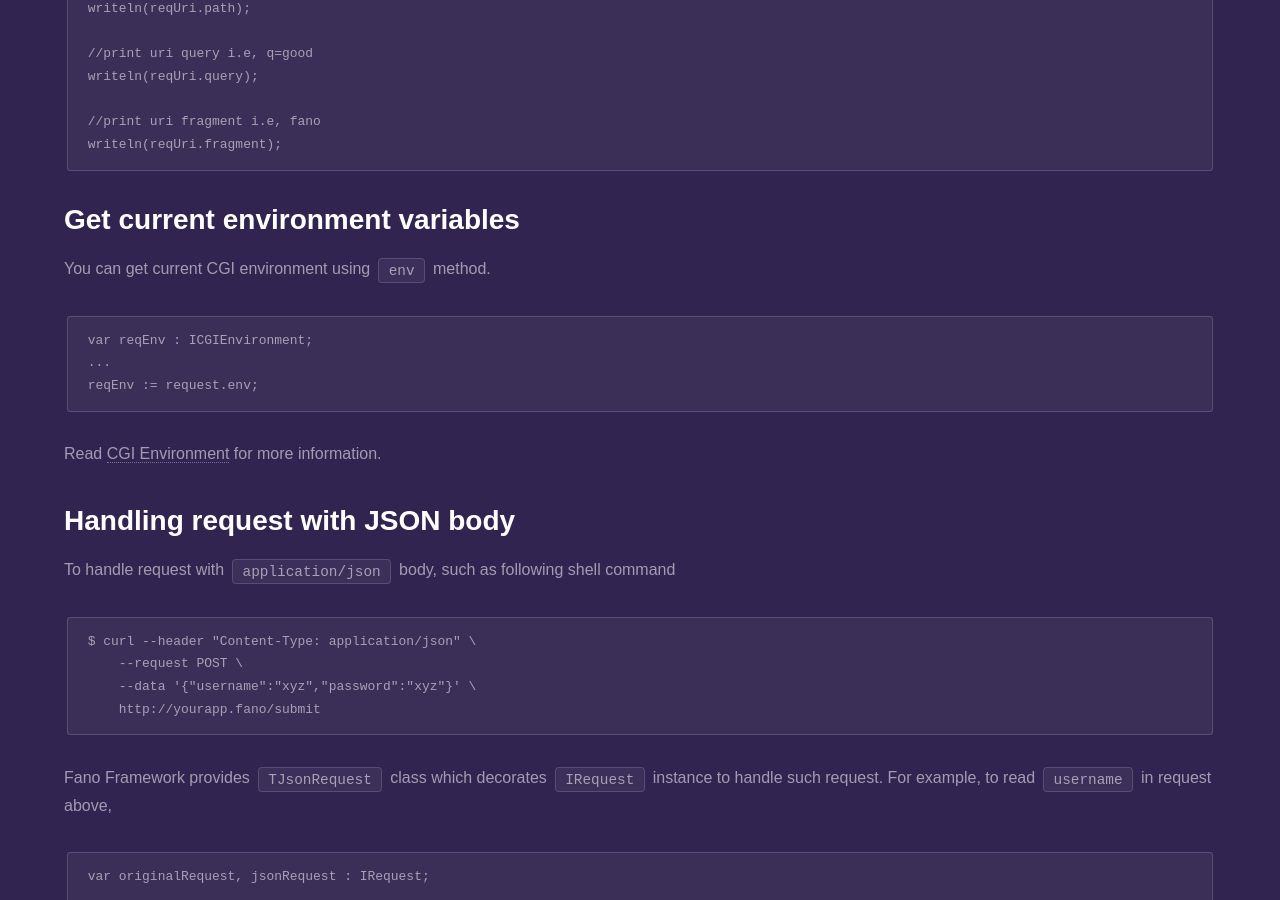
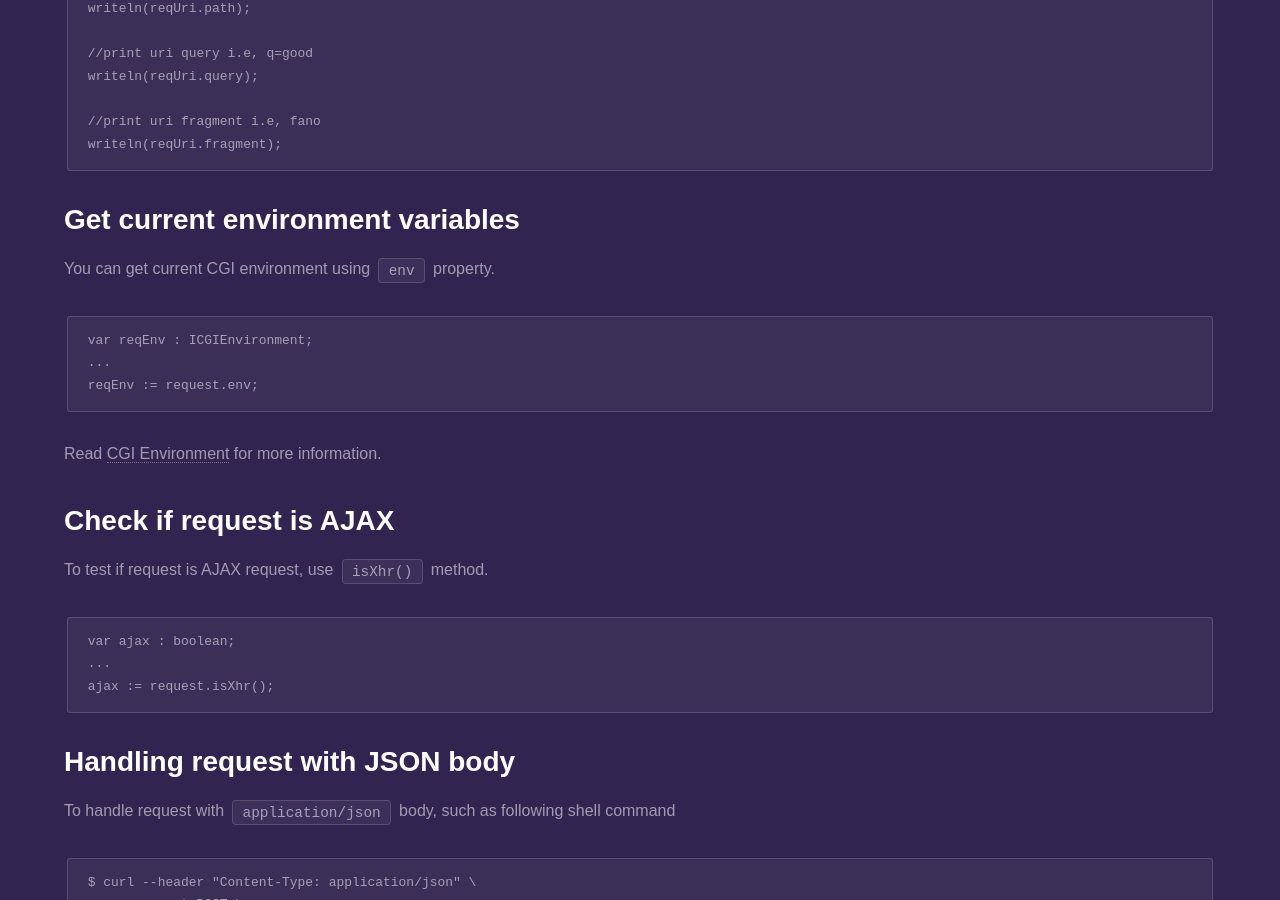
Before and after one commit to fanoframework/fanoframework.github.io, a Jekyll site: the page built from working-with-request/index.md, in a window 1280 px wide and 900 px high, scrolled down 4309 px. Built offline with Jekyll 4.4.1, drawn with Linux system fonts in a browser that asks for light colours; our own code applies the rules of GitHub Pages for plain Markdown files.

Commit message:
add content on test ajax request

````diff
--- a/working-with-request/index.md
+++ b/working-with-request/index.md
@@ -182,7 +182,7 @@ writeln(reqUri.fragment);
 ```
 
 ## Get current environment variables
-You can get current CGI environment using `env` method.
+You can get current CGI environment using `env` property.
 
 ```
 var reqEnv : ICGIEnvironment;
@@ -190,6 +190,16 @@ var reqEnv : ICGIEnvironment;
 reqEnv := request.env;
 ```
 Read [CGI Environment](/environment) for more information.
+
+## Check if request is AJAX
+
+To test if request is AJAX request, use `isXhr()` method.
+
+```
+var ajax : boolean;
+...
+ajax := request.isXhr();
+```
 
 ## <a name="handling-request-with-json-body"></a>Handling request with JSON body
 
````
